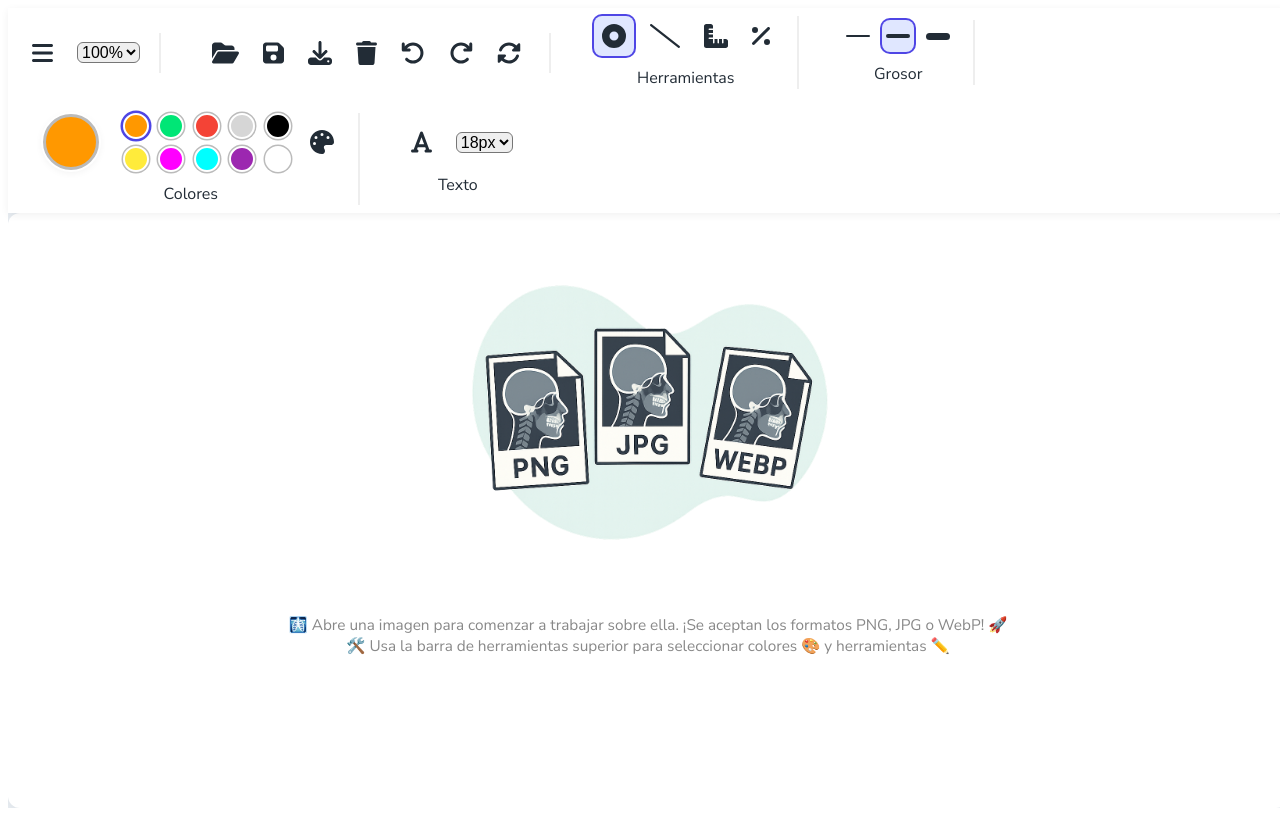
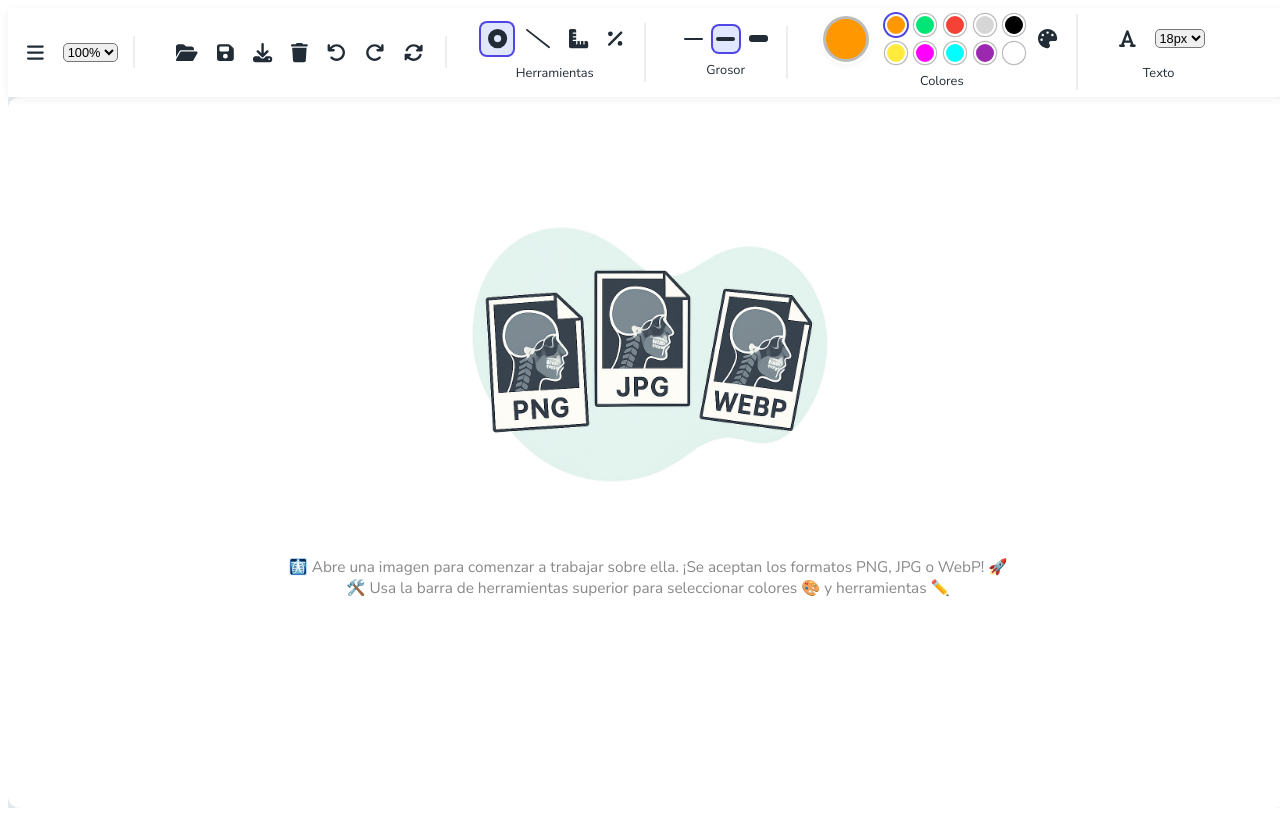
Before and after one commit to aleferrero98/DentalCeph, a React (Vite) app: page / in a window 1280 px wide. Built offline with nearby package versions, Linux system fonts and the light colour scheme.

Commit message:
resize toolbar

```diff
--- a/src/components/Toolbar.jsx
+++ b/src/components/Toolbar.jsx
@@ -12,13 +12,13 @@ const ToolbarContainer = styled.div`
   display: flex;
   align-items: center;
   background: #fff;
-  padding: 0.5rem 1rem;
+  padding: 0.4rem 0.8rem;
   box-shadow: 0 2px 8px rgba(0,0,0,0.06);
-  gap: 1.5rem;
+  gap: 1.2rem;
   flex-wrap: wrap;
   @media (max-width: 900px) {
-    gap: 0.5rem;
-    padding: 0.5rem 0.2rem;
+    gap: 0.4rem;
+    padding: 0.4rem 0.16rem;
   }
 `;
 
@@ -27,14 +27,14 @@ const ToolGroup = styled.div`
   display: flex;
   flex-direction: column;
   align-items: center;
-  gap: 0.5rem;
+  gap: 0.4rem;
   border-right: 2px solid #eee;
-  padding-right: 1.2rem;
+  padding-right: 0.96rem;
   &:first-child {
     padding-left: 0;
   }
   &:not(:first-child) {
-    padding-left: 1.2rem;
+    padding-left: 0.96rem;
   }
   &:last-child {
     border-right: none;
@@ -46,12 +46,12 @@ const ToolGroup = styled.div`
 const ToolButton = styled.button`
   background: ${({ active }) => (active ? '#e0e7ff' : 'transparent')};
   border: none;
-  border-radius: 8px;
-  padding: 0.5rem;
+  border-radius: 6px;
+  padding: 0.4rem;
   cursor: pointer;
   display: flex;
   align-items: center;
-  font-size: 1.5rem;
+  font-size: 1.2rem;
   transition: background 0.2s;
   outline: none;
   &:hover, &:focus {
@@ -64,24 +64,24 @@ const ToolButton = styled.button`
 
 // Color dot
 const ColorDot = styled.div`
-  width: 22px;
-  height: 22px;
+  width: 18px;
+  height: 18px;
   border-radius: 50%;
   background: ${({ color }) => color};
   border: 2px solid #fff;
-  box-shadow: 0 0 0 1.5px #bbb;
+  box-shadow: 0 0 0 1.2px #bbb;
   cursor: pointer;
-  margin-right: 0.2rem;
+  margin-right: 0.16rem;
   ${({ selected }) => selected && css`
-    box-shadow: 0 0 0 2.5px #4f46e5;
+    box-shadow: 0 0 0 2px #4f46e5;
   `}
 `;
 
 // Label for accessibility
 const ToolLabel = styled.span`
-  font-size: 1.0rem;
+  font-size: 0.8rem;
   color: #222c36;
-  margin-top: 0.2rem;
+  margin-top: 0.16rem;
   text-align: center;
   width: 100%;
   font-family: 'Nunito Sans', sans-serif;
@@ -103,12 +103,12 @@ const ICON_COLOR = "#222c36";
 
 // Círculo grande para mostrar el color seleccionado
 const CurrentColorCircle = styled.div`
-  width: 50px;
-  height: 50px;
+  width: 40px;
+  height: 40px;
   border-radius: 50%;
   background: ${({ color }) => color};
   border: 3px solid #bbb;
-  margin-right: 0.7rem;
+  margin-right: 0.56rem;
   box-shadow: 0 0 0 2px #fff, 0 2px 8px rgba(0,0,0,0.07);
   display: flex;
   align-items: center;
@@ -121,20 +121,20 @@ const ToolButtonsRow = styled.div`
   flex-direction: row;
   justify-content: center;
   align-items: center;
-  gap: 0.5rem;
+  gap: 0.4rem;
 `;
 
 // Dropdown para el menú de tres puntos
 const DropdownMenu = styled.div`
   position: absolute;
-  top: 2.5rem;
+  top: 2rem;
   left: 0;
-  min-width: 207px;
+  min-width: 168px;
   background: #fff;
-  border-radius: 10px;
+  border-radius: 8px;
   box-shadow: 0 4px 24px rgba(0,0,0,0.13);
   z-index: 100;
-  padding: 0.3rem 0;
+  padding: 0.24rem 0;
   display: flex;
   flex-direction: column;
   animation: fadeIn 0.18s;
@@ -147,8 +147,8 @@ const DropdownItem = styled.button`
   background: none;
   border: none;
   text-align: left;
-  padding: 0.5rem 1.2rem;
-  font-size: 1rem;
+  padding: 0.4rem 0.96rem;
+  font-size: 0.8rem;
   font-family: 'Nunito Sans', sans-serif;
   color: #222c36;
   cursor: pointer;
@@ -169,8 +169,8 @@ const MenuWrapper = styled.div`
 const ColorPaletteRow = styled.div`
   display: flex;
   flex-wrap: wrap;
-  gap: 0.4rem;
-  max-width: 180px;
+  gap: 0.32rem;
+  max-width: 144px;
   justify-content: center;
 `;
 
@@ -242,7 +242,7 @@ function Toolbar({
             aria-label="Zoom"
             value={zoom}
             onChange={e => onZoomChange(Number(e.target.value))}
-            style={{ marginLeft: 8, fontSize: '1rem', borderRadius: 6 }}
+            style={{ marginLeft: 6, fontSize: '0.8rem', borderRadius: 5 }}
           >
             {[10, 25, 50, 75, 90, 100, 110, 125, 150, 175, 200].map(z => (
               <option key={z} value={z}>{z}%</option>
@@ -306,9 +306,9 @@ function Toolbar({
               title={`Grosor ${t}`}
               active={thickness===t}
               onClick={()=>onThicknessChange(t)}
-              style={{padding: 0, width: 32, height: 32, justifyContent: 'center'}}
+              style={{padding: 0, width: 26, height: 26, justifyContent: 'center'}}
             >
-              <div style={{width: 24, height: t, background: ICON_COLOR, borderRadius: 4}} />
+              <div style={{width: 19, height: t, background: ICON_COLOR, borderRadius: 3}} />
             </ToolButton>
           ))}
         </ToolButtonsRow>
@@ -332,7 +332,7 @@ function Toolbar({
           </ColorPaletteRow>
           <ToolButton
             title="Seleccionar color"
-            style={{ padding: 0, width: 32, height: 32, display: 'flex', alignItems: 'center', justifyContent: 'center' }}
+            style={{ padding: 0, width: 26, height: 26, display: 'flex', alignItems: 'center', justifyContent: 'center' }}
             onClick={handleCustomColor}
           >
             <FontAwesomeIcon icon={faPalette} style={{ color: ICON_COLOR }} />
@@ -358,7 +358,7 @@ function Toolbar({
             aria-label="Font size"
             value={fontSize}
             onChange={e => onFontSizeChange(Number(e.target.value))}
-            style={{ marginLeft: 8, fontSize: '1rem', borderRadius: 6 }}
+            style={{ marginLeft: 6, fontSize: '0.8rem', borderRadius: 5 }}
           >
             {FONT_SIZES.map(size => (
               <option key={size} value={size}>{size}px</option>
```
